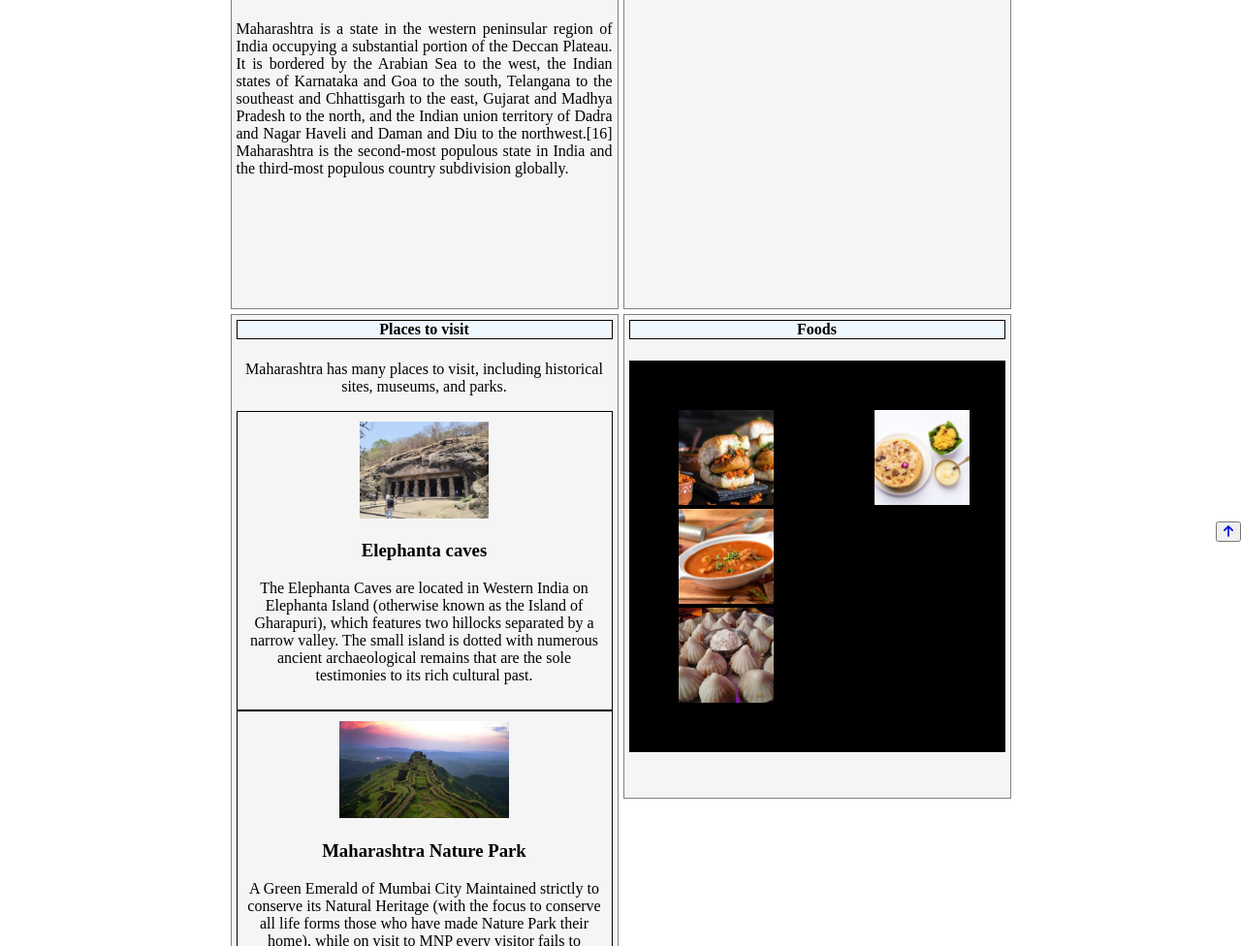
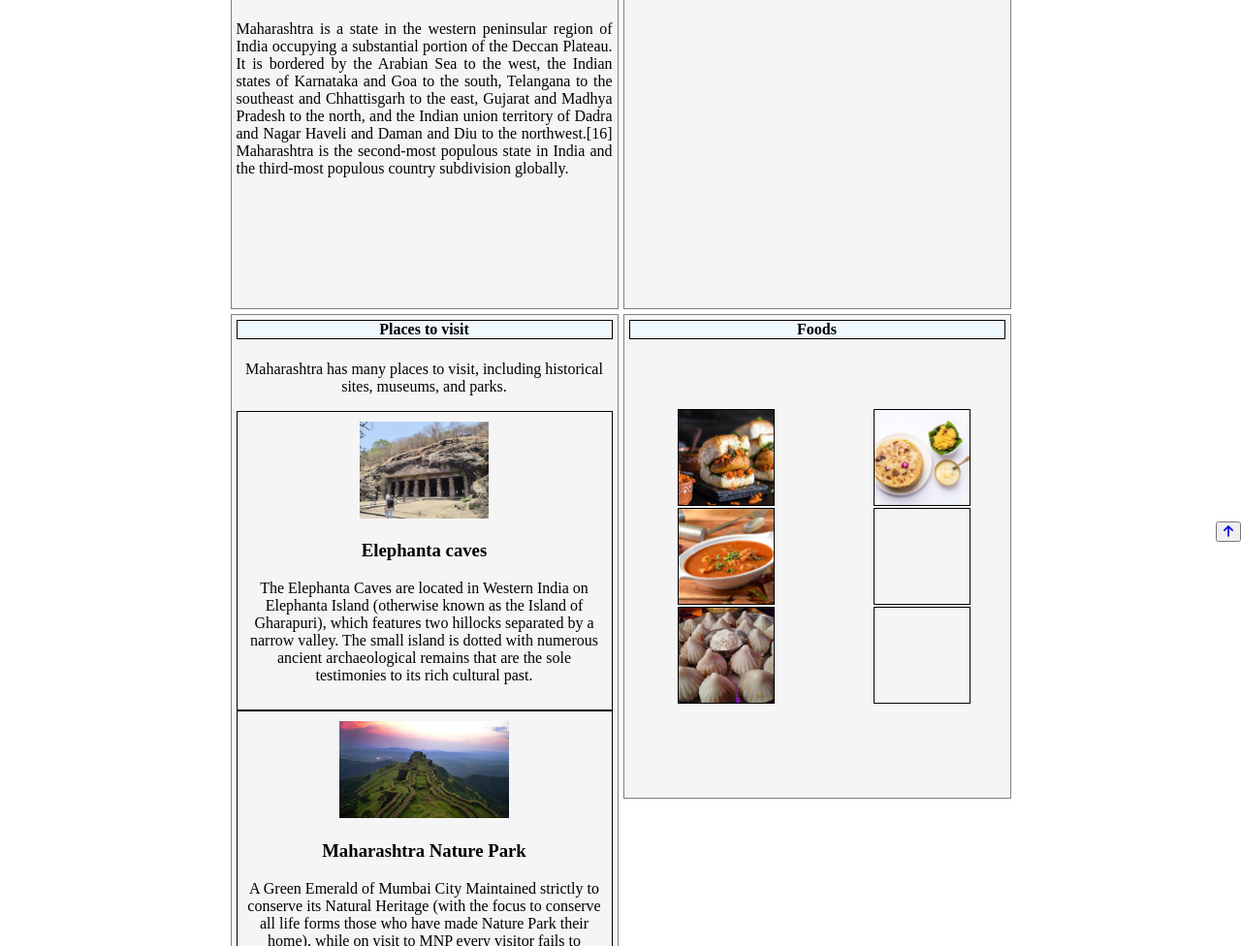
Before and after one commit to Sidx005/wikipedia, a plain HTML site: page index.html in a window 1280 px wide. Shown: the part 231-1207 px from the top of the page at 97% size. Drawn offline with Linux system fonts and the light colour scheme.

Commit message:
Update style.css

```diff
--- a/style.css
+++ b/style.css
@@ -42,7 +42,7 @@ max-height: 100%;
  gap: 2px;
  padding:50px;
 
- background-color: black;
+ background-color: transparent;
  grid-template-areas:
  "vadapav pooranpoli"
  "gravy bhaji"
```
